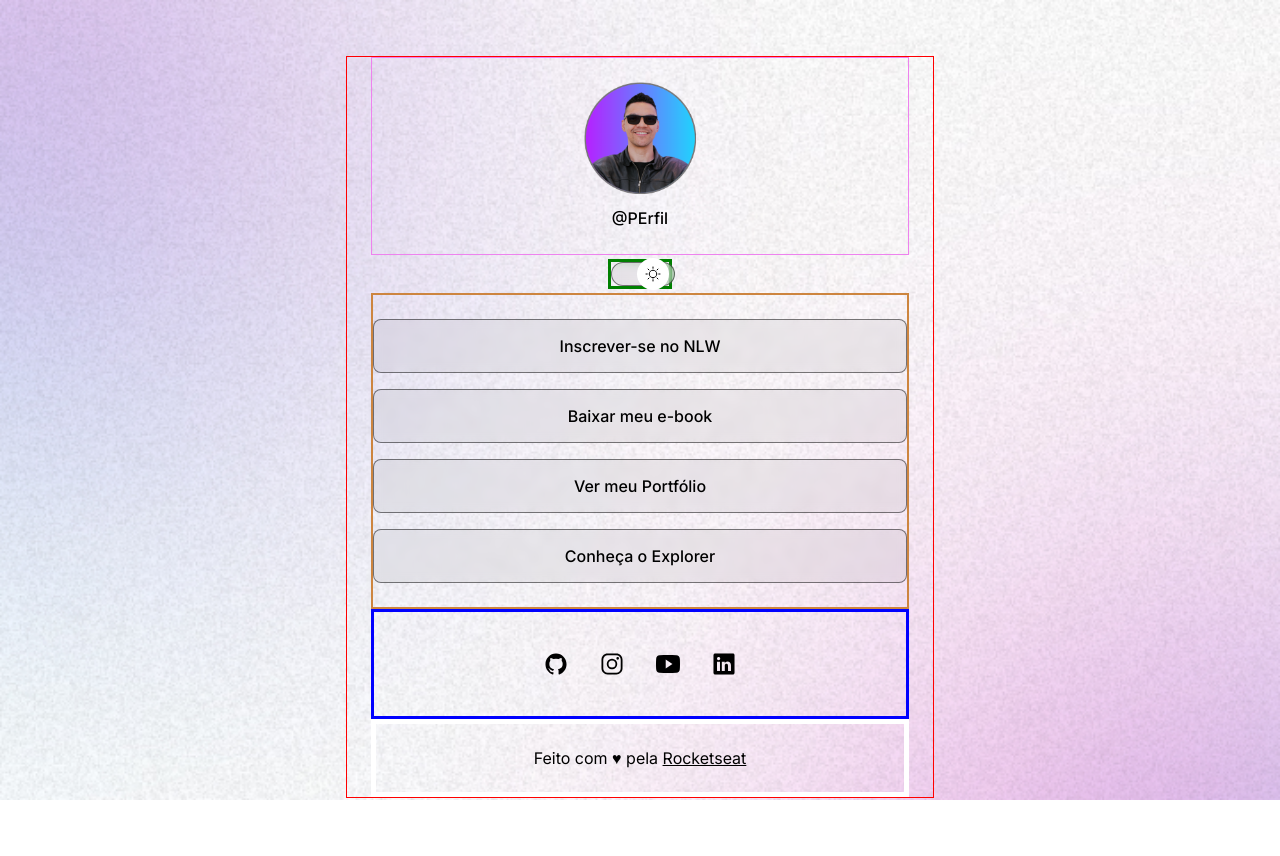
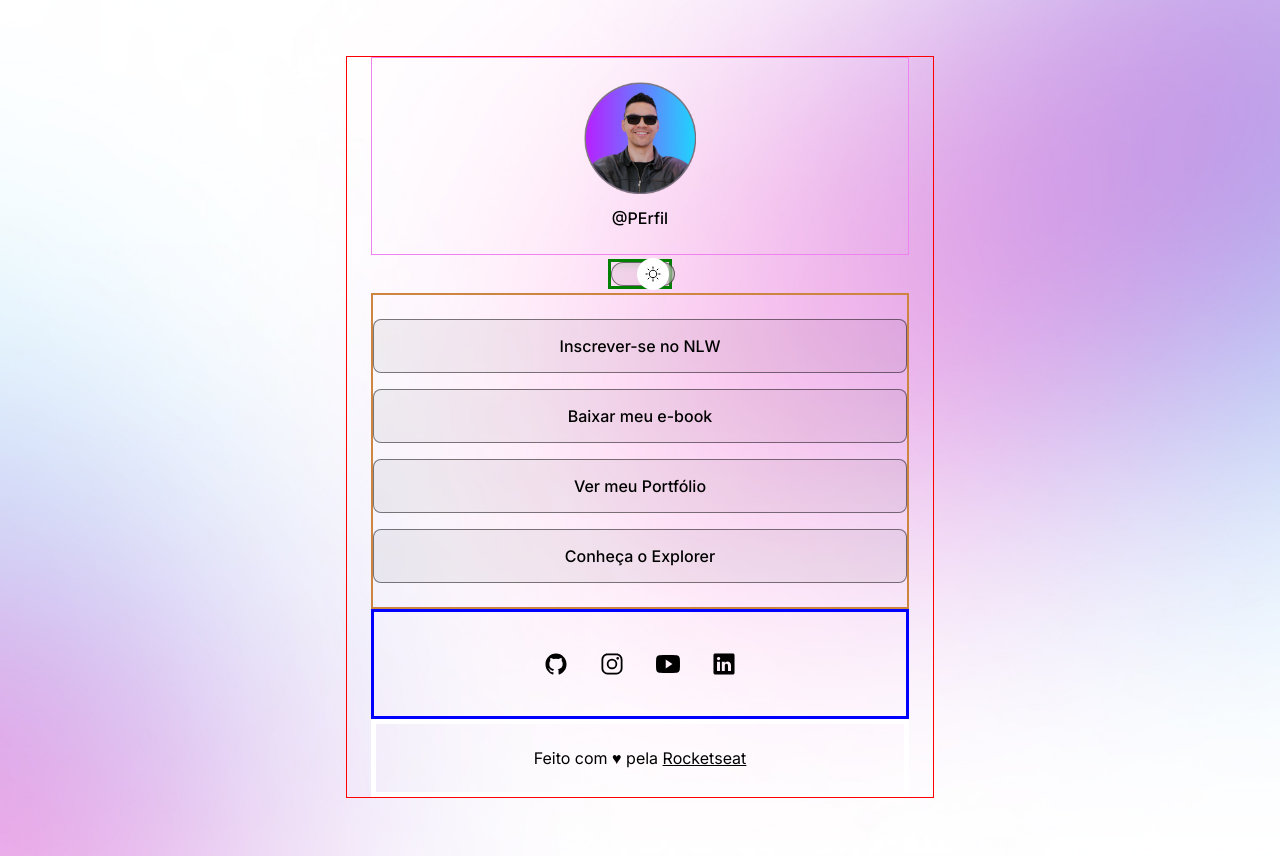
Before and after one commit to RicardoTavaresDias/DevLinks, a plain HTML site: page Projeto/index.html in a window 1280 px wide. Before the commit the page ends 800 px from the top, so only its background shows below. Drawn offline with nearby package versions, Linux system fonts and the light colour scheme; a web font is replaced by a local one.

Commit message:
add Media Queries e Altura de tela total pelo height VH

```diff
--- a/Projeto/style.css
+++ b/Projeto/style.css
@@ -35,6 +35,7 @@ body{
   /*Outra forma de fazer a mesma coisa menos SELETOR*/
   /*background: url(./assets/assets/bg-mobile.jpg) no-repeat top center/cover;*/
 
+  height: 100vh;
 }
 
 body *{
@@ -170,6 +171,8 @@ ul li a:hover{
 
 
 /*======== Rede Sociais ICONS =========*/
+
+
 #social-links{
   display: flex;
   justify-content: center;
@@ -198,3 +201,16 @@ footer{
   text-align: center;
   border: 5px solid white;
 }
+
+
+/*======== Media Queries =========*/
+
+@media (min-width: 700px){
+  :root{
+    --bg-url:url(./assets/bg-desktop.jpg);
+  }
+
+  .light {
+    --bg-url:url(./assets/bg-desktop-light.jpg);
+  }
+}
```
